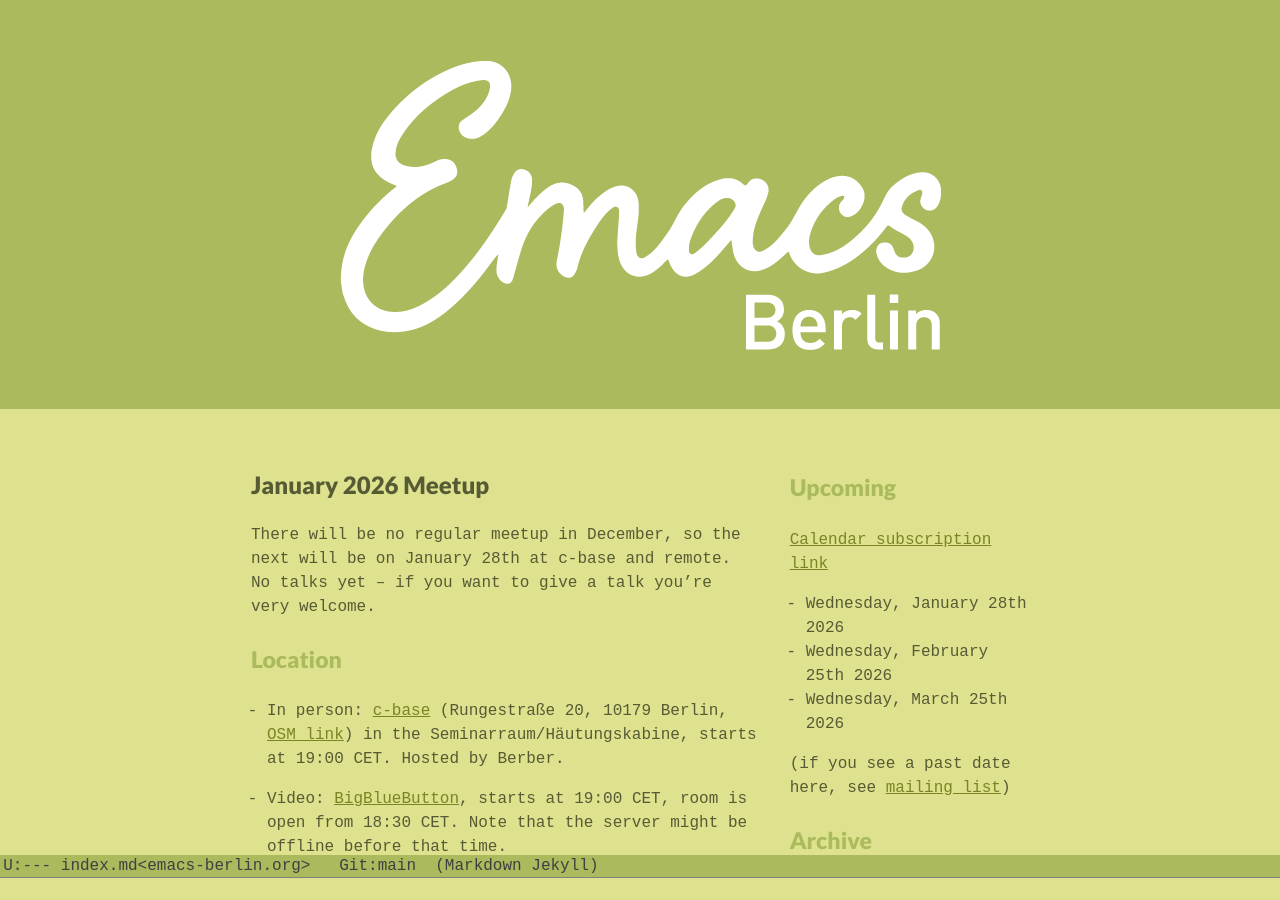
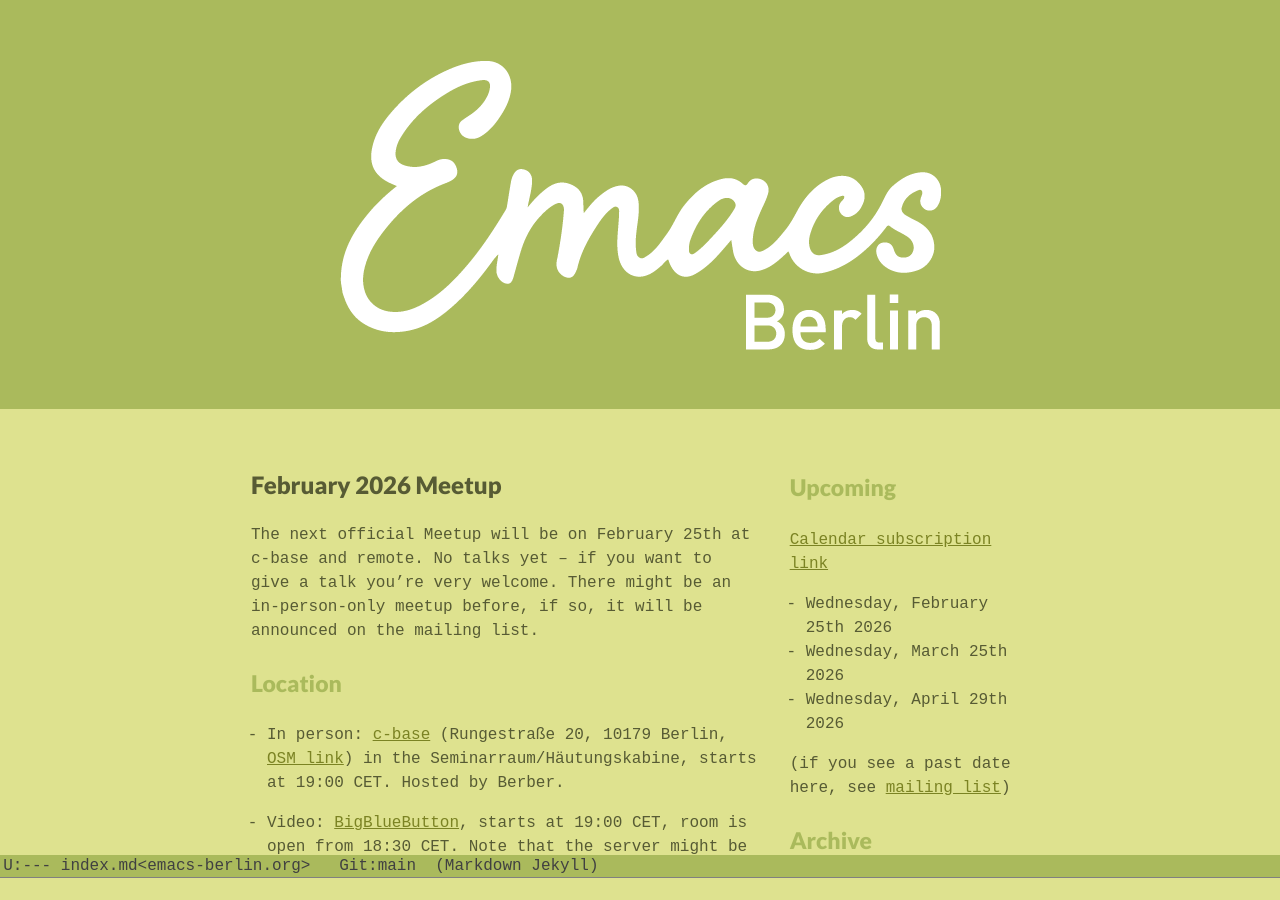
Before and after one commit to emacs-berlin/emacs-berlin.org, a Jekyll site: the page built from index.md, in a window 1280 px wide and 900 px high. Built offline with Jekyll 4.4.1, drawn with Linux system fonts in a browser that asks for light colours.

Commit message:
February 2026 Meetup

```diff
--- a/index.md
+++ b/index.md
@@ -14,11 +14,12 @@
 <section id="below-fold"><div class="row"><div class="medium-8 columns">
 
 
-# January 2026 Meetup
+# February 2026 Meetup
 
-There will be no regular meetup in December, so the next will be on
-January 28th at c-base and remote. No talks yet – if you want to give
-a talk you're very welcome.
+The next official Meetup will be on February 25th at c-base and
+remote. No talks yet – if you want to give a talk you're very welcome.
+There might be an in-person-only meetup before, if so, it will be
+announced on the mailing list.
 
 
 ### Location
@@ -60,12 +61,11 @@
 
 [Calendar subscription link](https://emacs-berlin.org/calendar.ics)
 
-* Wednesday, January 28th 2026
 * Wednesday, February 25th 2026
 * Wednesday, March 25th 2026
+* Wednesday, April 29th 2026
 
 <!--
-* Wednesday, April 29th 2026
 * Wednesday, May 27th 2026
 * Wednesday, June 24th 2026
 * Wednesday, July 29th 2026
```
